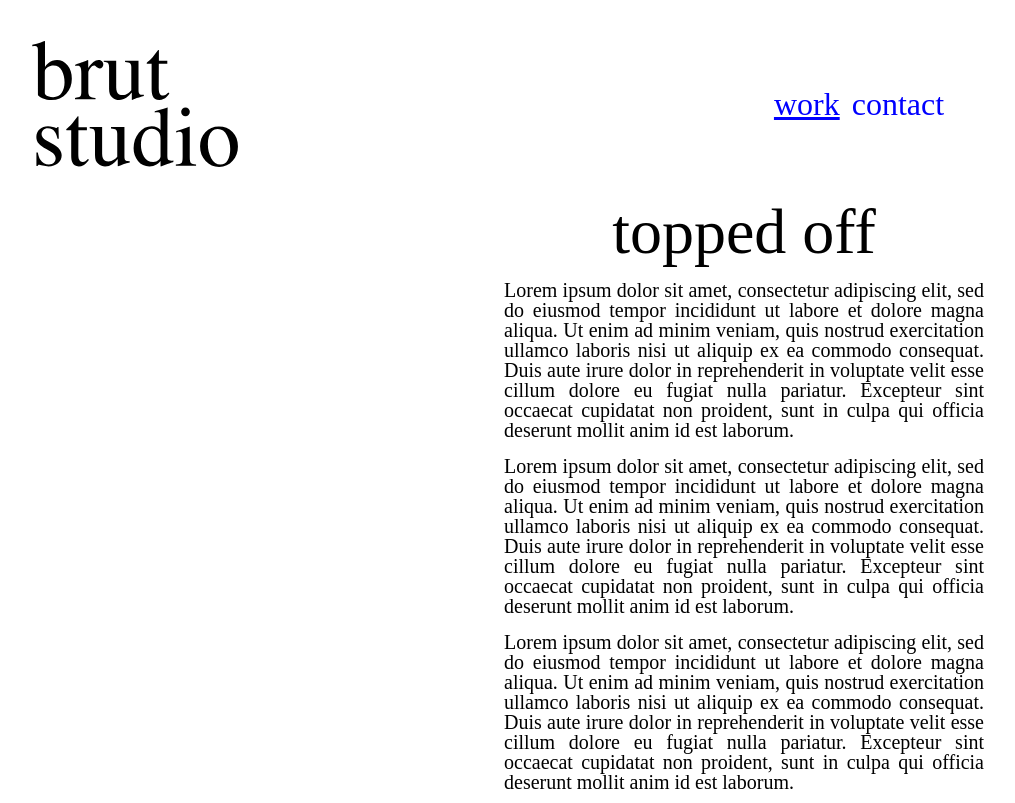
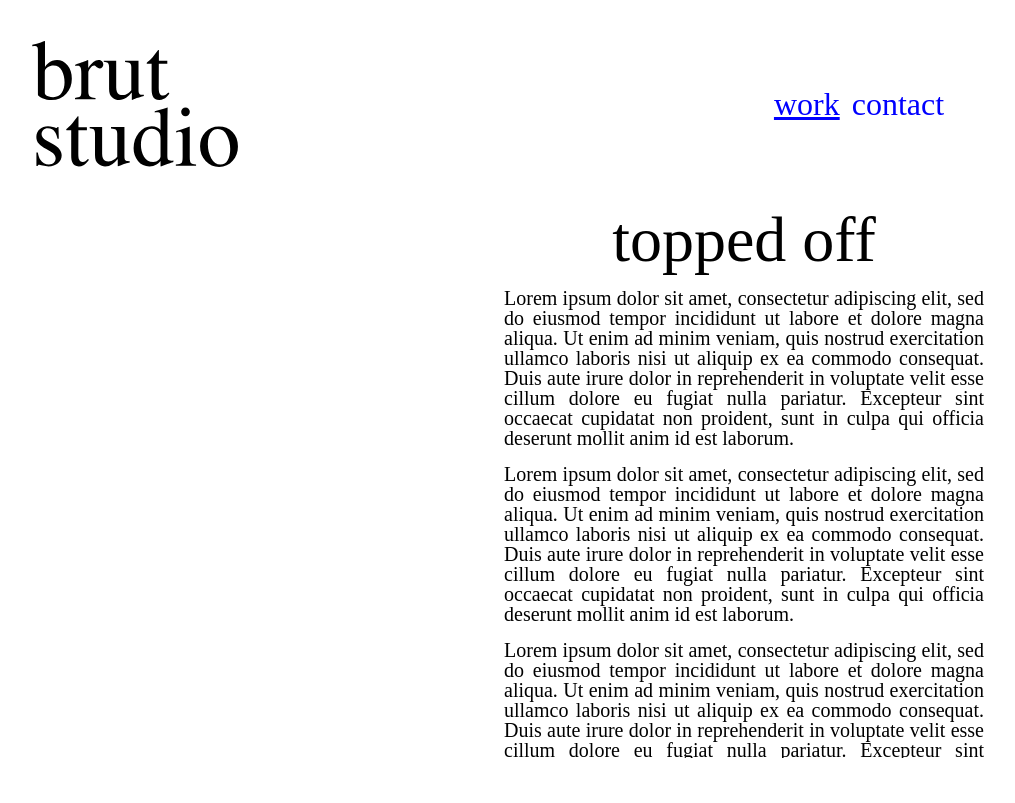
Before and after one commit to jakelmills/portfolio2, a plain HTML site: page projects/topped-off.html in a window 1280 px wide. Shown: the top 803 px of the page, without its empty margins (152-1167 px from the left). Drawn offline with Linux system fonts and the light colour scheme.

Commit message:
fixed styling

```diff
--- a/index.css
+++ b/index.css
@@ -1,5 +1,7 @@
 body {
-  overflow: hidden;
+  width: 100%;
+  height: 100vh;
+  overflow: none;
 }
 
 header {
@@ -7,10 +9,7 @@ header {
   align-items: center;
   justify-content: space-around;
   padding: 40px 0;
-  position: fixed;
-  top: 0;
   width: 100%;
-  z-index: 500;
   background-color: white;
 }
 
@@ -38,9 +37,8 @@ nav a.active {
   margin: 0 auto;
   width: 80%;
   height: 80%;
-  margin-top: 200px;
-  margin-bottom: 200px;
   text-align: center;
+  height: 550px;
 }
 
 .innerWrapper a {
@@ -81,6 +79,7 @@ nav a.active {
 .contentWrapper {
   display: flex;
   overflow: scroll;
+  height: 100%;
 }
 
 .contentWrapper .projectImages {
```
